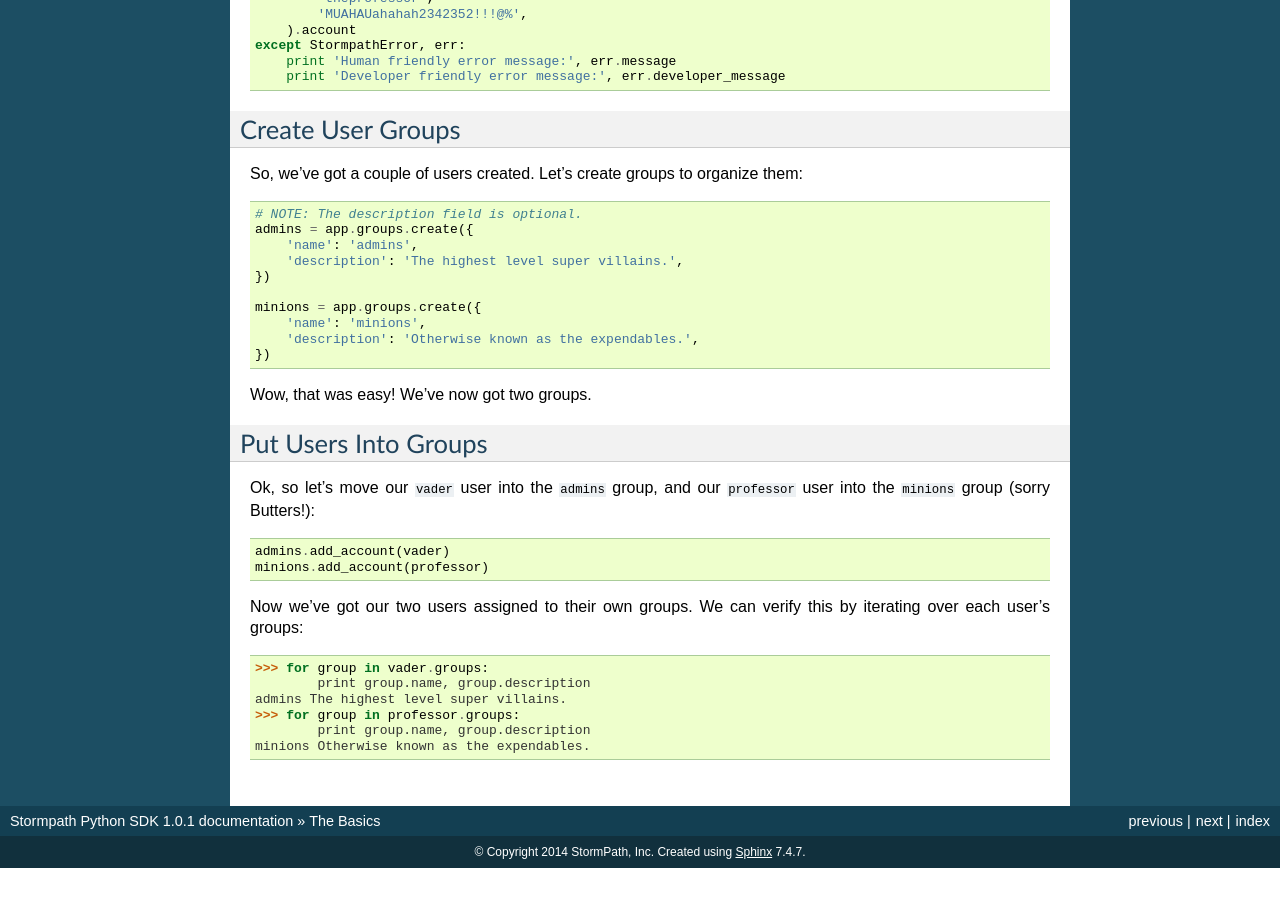
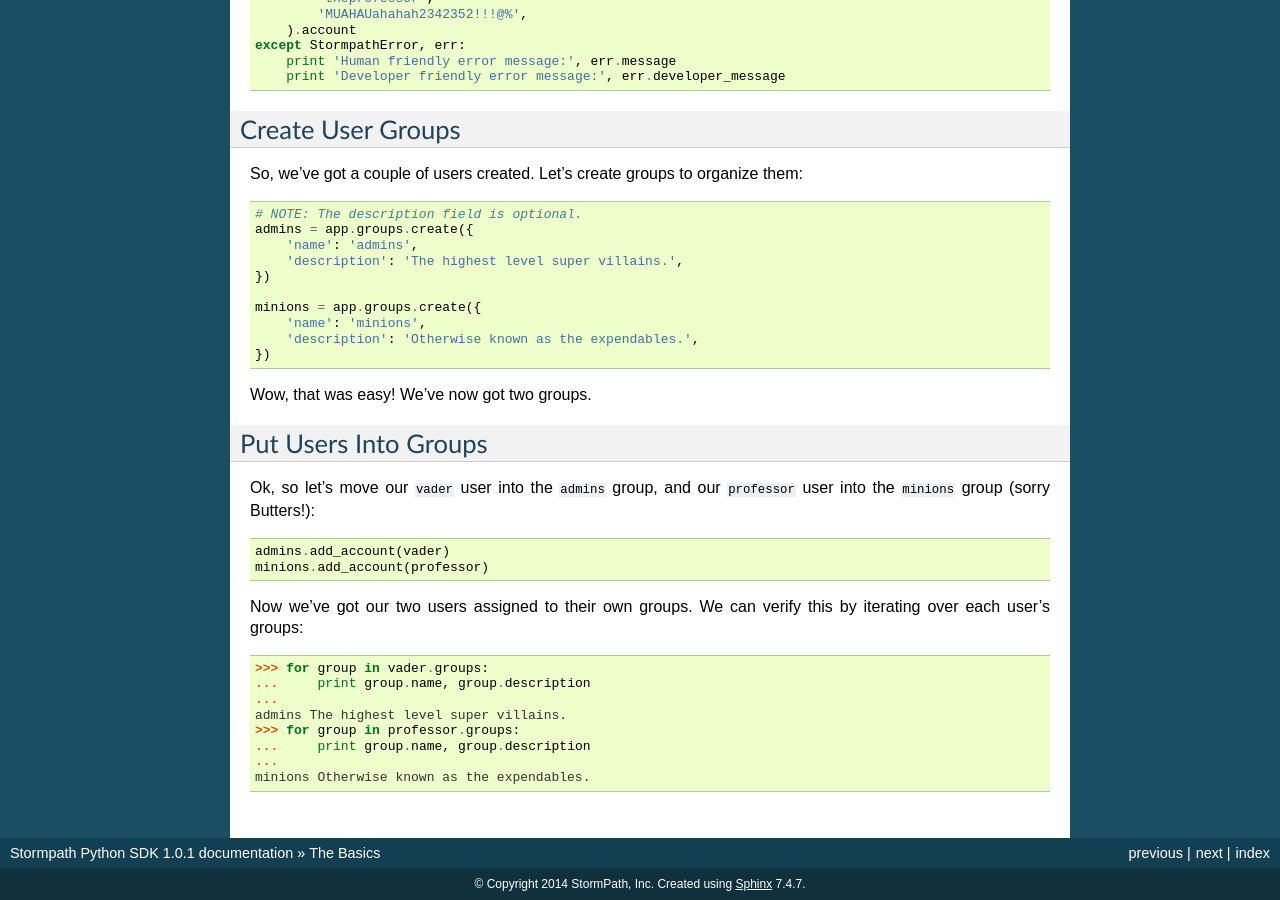
Before and after one commit to stormpath/stormpath-sdk-python, a Sphinx documentation site: the page built from docs/the-basics.rst, in a window 1280 px wide and 900 px high, scrolled down 1367 px. Built offline with Sphinx 7.4.7, drawn with Linux system fonts in a browser that asks for light colours; before the commit the page ends 2235 px from its top, so only the background shows below that.

Commit message:
Fixing style.

```diff
--- a/docs/the-basics.rst
+++ b/docs/the-basics.rst
@@ -111,8 +111,10 @@ Now we've got our two users assigned to their own groups.  We can verify this by
 iterating over each user's groups::
 
     >>> for group in vader.groups:
-            print group.name, group.description
+    ...     print group.name, group.description
+    ...
     admins The highest level super villains.
     >>> for group in professor.groups:
-            print group.name, group.description
+    ...     print group.name, group.description
+    ...
     minions Otherwise known as the expendables.
```
